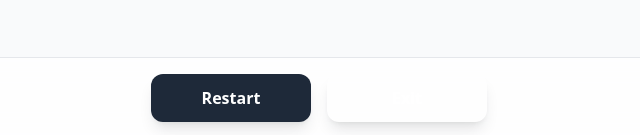
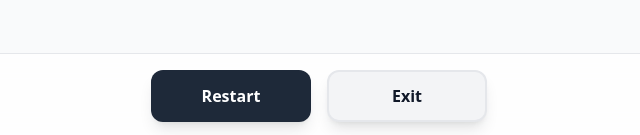
Before and after one commit to renovate-bot/JohnStrunk-_-DigitFidget, a React (Vite) app: page /game/easy in a window 1280 px wide. Shown: the part 662-797 px from the top of the page, without its empty margins (321-961 px from the left). Built offline with nearby package versions, Linux system fonts and the light colour scheme.

Commit message:
fix: improve visibility of Back to Menu and Exit buttons
- Change text color to dark (text-gray-900) and background to light (bg-gray-100) for better contrast.
- Add subtle border to buttons for better definition.

Signed-off-by: Gemini CLI <gemini-cli@google.com>

```diff
--- a/src/features/about/AboutPage.tsx
+++ b/src/features/about/AboutPage.tsx
@@ -92,7 +92,7 @@ export const AboutPage = () => {
       <nav className="sm:hidden fixed bottom-0 left-0 right-0 p-4 bg-white/80 backdrop-blur-md border-t border-gray-200 flex justify-center z-40">
         <Link
           to="/"
-          className="w-full max-w-xs px-8 py-4 bg-primary-800 hover:bg-primary-900 text-white font-black rounded-xl text-center transition-all active:scale-95 shadow-lg text-lg"
+          className="w-full max-w-xs px-8 py-4 bg-gray-100 hover:bg-gray-200 text-gray-900 font-black rounded-xl text-center transition-all active:scale-95 shadow-lg text-lg border-2 border-gray-200"
         >
           Back to Menu
         </Link>
--- a/src/features/game/GamePage.tsx
+++ b/src/features/game/GamePage.tsx
@@ -84,7 +84,7 @@ export const GamePage = () => {
         </button>
         <Link
           to="/"
-          className="flex-1 max-w-[160px] px-6 py-3 bg-primary-800 hover:bg-primary-900 text-white font-bold rounded-xl text-center transition-all active:scale-95 shadow-lg"
+          className="flex-1 max-w-[160px] px-6 py-3 bg-gray-100 hover:bg-gray-200 text-gray-900 font-bold rounded-xl text-center transition-all active:scale-95 shadow-lg border-2 border-gray-200"
         >
           Exit
         </Link>
--- a/src/features/highscores/HighScoresPage.tsx
+++ b/src/features/highscores/HighScoresPage.tsx
@@ -118,7 +118,7 @@ export const HighScoresPage = () => {
       <nav className="fixed bottom-0 left-0 right-0 p-4 bg-white/80 backdrop-blur-md border-t border-gray-200 flex justify-center z-40">
         <Link
           to="/"
-          className="w-full max-w-xs px-8 py-4 bg-primary-800 hover:bg-primary-900 text-white font-black rounded-xl text-center transition-all active:scale-95 shadow-lg text-lg"
+          className="w-full max-w-xs px-8 py-4 bg-gray-100 hover:bg-gray-200 text-gray-900 font-black rounded-xl text-center transition-all active:scale-95 shadow-lg text-lg border-2 border-gray-200"
         >
           Back to Menu
         </Link>
```
